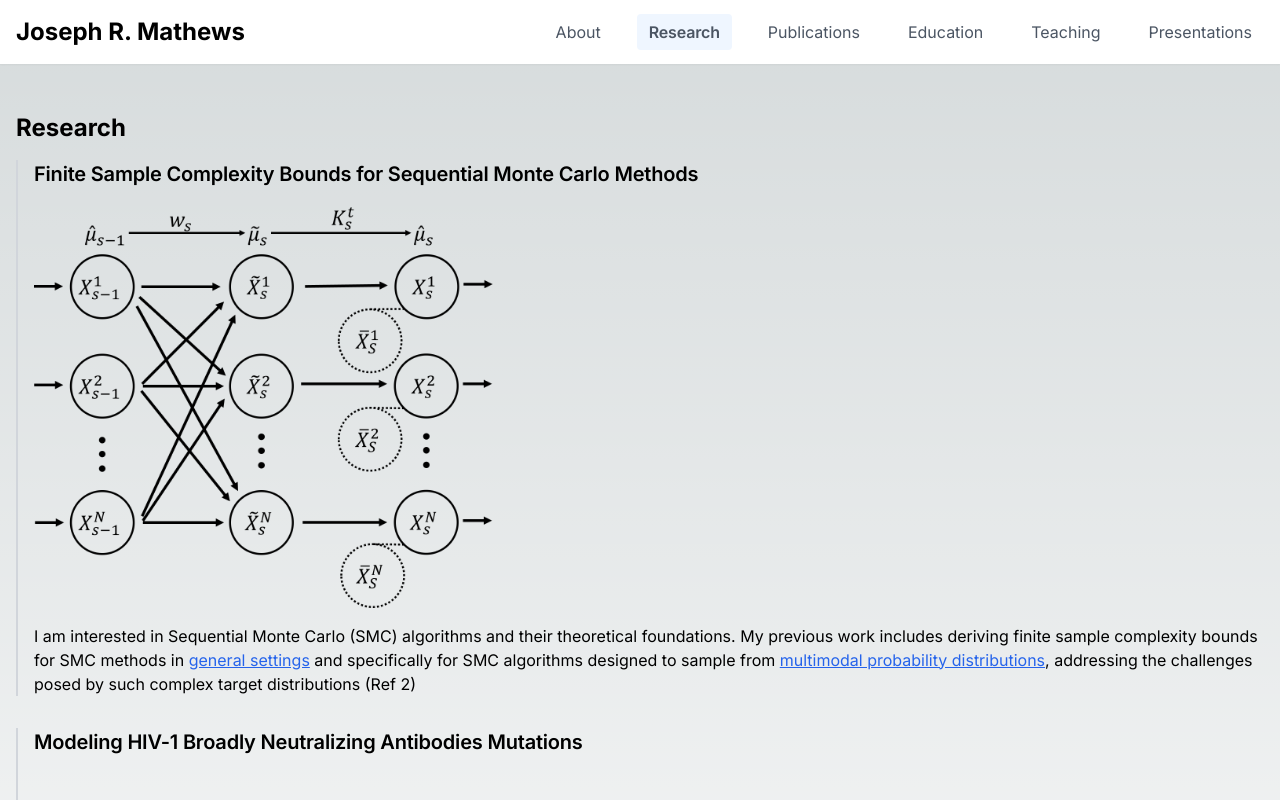
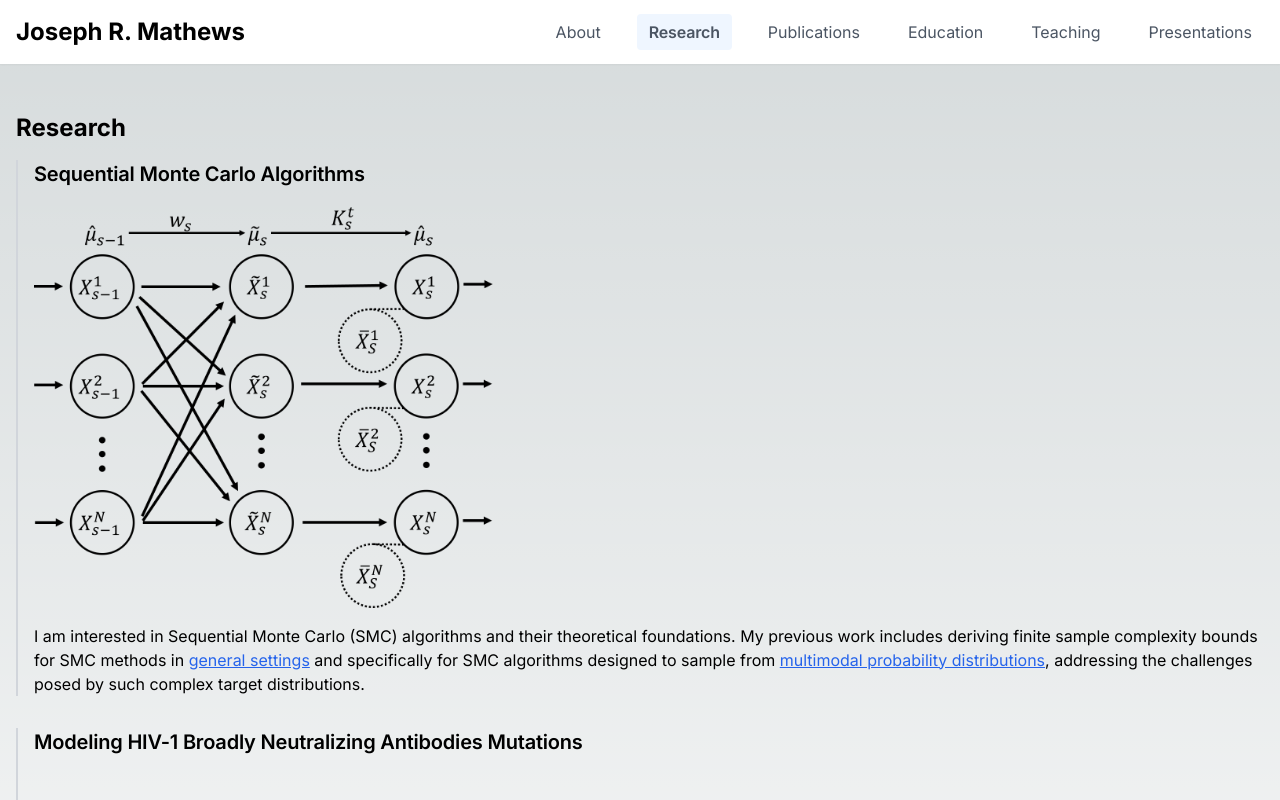
Before and after one commit to bassimeledath/joe-website, a Next.js app: page /research in a window 1280 px wide. Shown: the top 800 px of the page. Built offline with nearby package versions, Linux system fonts and the light colour scheme.

Commit message:
More changes

```diff
--- a/config.js
+++ b/config.js
@@ -8,7 +8,7 @@ const config = {
     ]
   },
   aboutMe: {
-    text: "Joseph R. Mathews is a PhD candidate in Statistical Science at Duke University, focusing on computational complexity, Bayesian inference, and Monte Carlo algorithms.\n\n Here are my research interests:\n• Computational complexity\n• Bayesian Inference\n• Sequential Monte Carlo methods (SMC)\n• Markov chain Monte Carlo algorithms (MCMC)\n• Randomized Algorithms",
+    text: "I'm a PhD candidate in Statistical Science at Duke University, focusing on computational complexity, Bayesian inference, Monte Carlo algorithms, and computational vaccine design problems.\n\n Here are my research interests:\n• Computational complexity\n• Bayesian Inference\n• Sequential Monte Carlo methods (SMC)\n• Markov chain Monte Carlo algorithms (MCMC)\n• Randomized Algorithms",
     imageUrl: "/images/profile.jpg",
     cvUrl: "/cv/cv.pdf"
   },
@@ -30,8 +30,8 @@ const config = {
   ],
   researchExperience: [
     {
-      title: "Finite Sample Complexity Bounds for Sequential Monte Carlo Methods",
-      description: "I am interested in Sequential Monte Carlo (SMC) algorithms and their theoretical foundations. My previous work includes deriving finite sample complexity bounds for SMC methods in [general settings](https://projecteuclid.org/journals/annals-of-statistics/volume-51/issue-3/Finite-sample-complexity-of-sequential-Monte-Carlo-estimators/10.1214/23-AOS2295.short) and specifically for SMC algorithms designed to sample from [multimodal probability distributions](https://projecteuclid.org/journals/annals-of-applied-probability/volume-34/issue-1B/Finite-sample-complexity-of-sequential-Monte-Carlo-estimators-on-multimodal/10.1214/23-AAP1989.short), addressing the challenges posed by such complex target distributions (Ref 2)",
+      title: "Sequential Monte Carlo Algorithms",
+      description: "I am interested in Sequential Monte Carlo (SMC) algorithms and their theoretical foundations. My previous work includes deriving finite sample complexity bounds for SMC methods in [general settings](https://projecteuclid.org/journals/annals-of-statistics/volume-51/issue-3/Finite-sample-complexity-of-sequential-Monte-Carlo-estimators/10.1214/23-AOS2295.short) and specifically for SMC algorithms designed to sample from [multimodal probability distributions](https://projecteuclid.org/journals/annals-of-applied-probability/volume-34/issue-1B/Finite-sample-complexity-of-sequential-Monte-Carlo-estimators-on-multimodal/10.1214/23-AAP1989.short), addressing the challenges posed by such complex target distributions.",
       imagePath: "/images/research/Final.png"
     },
     {
@@ -79,7 +79,7 @@ const config = {
     {
       title: "Computational Complexity of Sequential Monte Carlo Samplers on Multimodal Target Distributions",
       event: "Duke University Seminar",
-      date: "March 2022"
+      date: "September 2024"
     }
   ],
   footer: {
```
